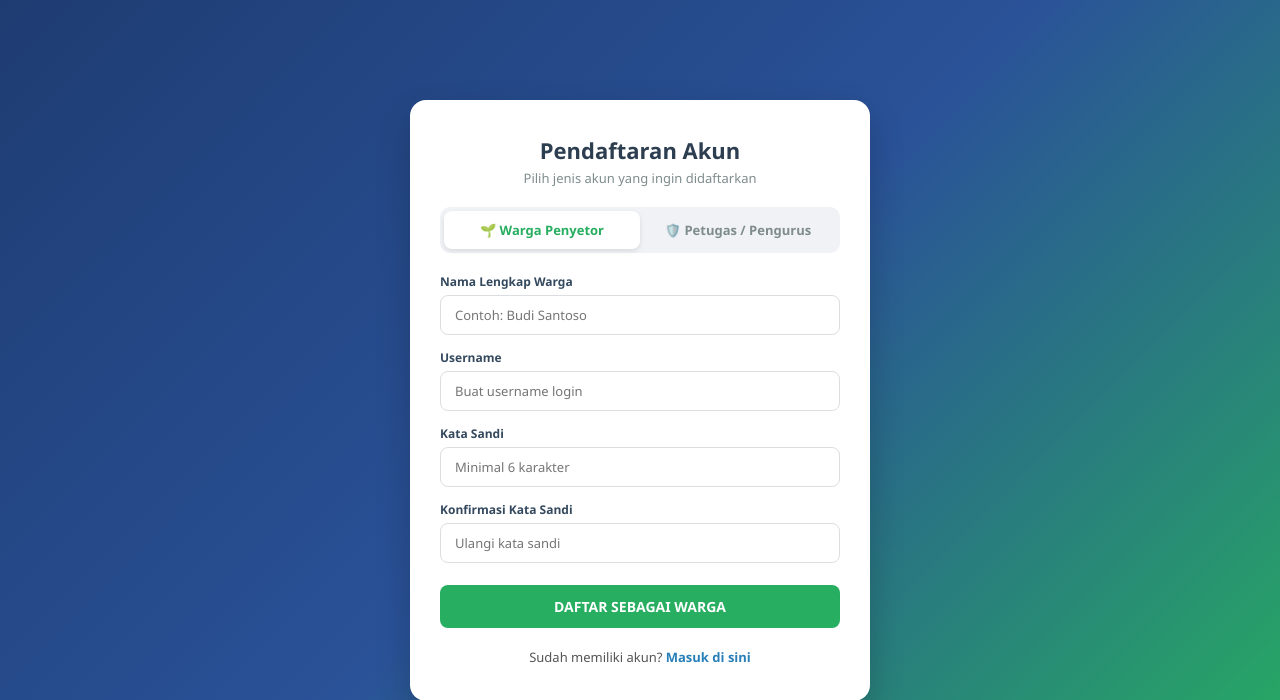
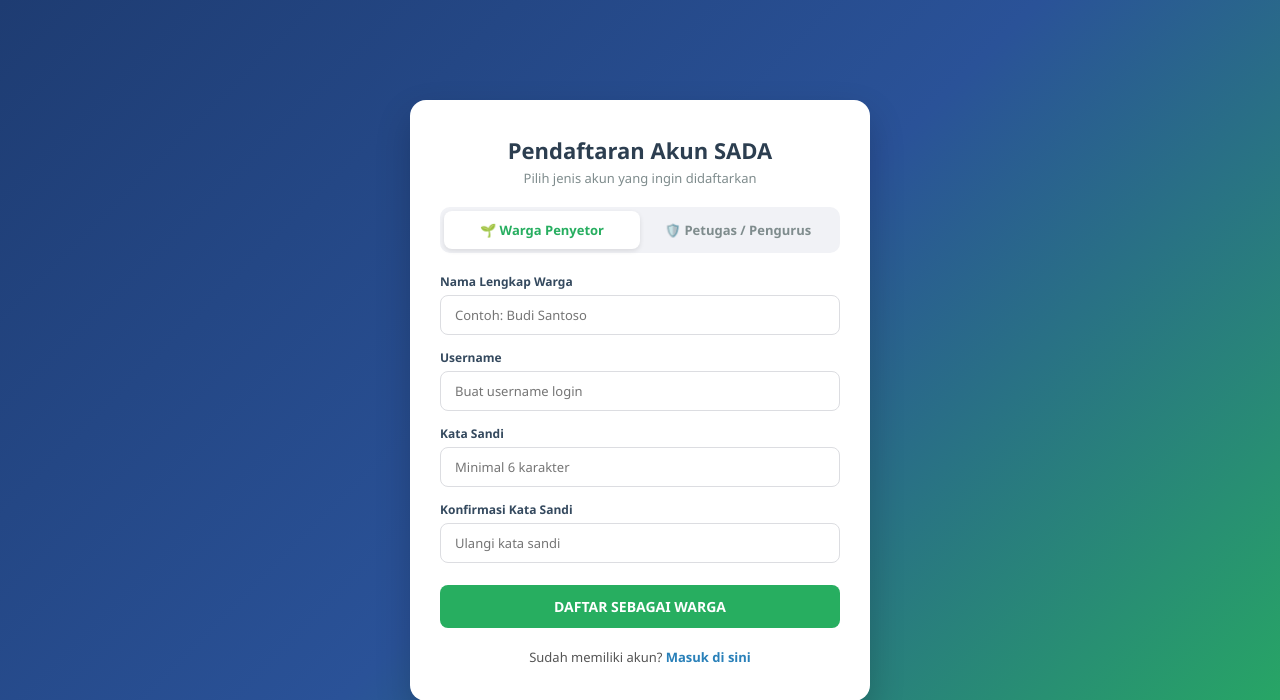
Before and after one commit to Aliansyah20/Bank-Sampah-Web, a Flask app: page /auth/register in a window 1280 px wide. Shown: the top 700 px of the page. Run offline with Flask 3, Linux system fonts and the light colour scheme.

Commit message:
Update register.html

```diff
--- a/app/templates/auth/register.html
+++ b/app/templates/auth/register.html
@@ -3,7 +3,7 @@
 <head>
     <meta charset="UTF-8">
     <meta name="viewport" content="width=device-width, initial-scale=1.0, maximum-scale=1.0, user-scalable=no">
-    <title>Daftar Akun - Bank Sampah</title>
+    <title>Daftar Akun -  SADA </title>
     <style>
         * { box-sizing: border-box; margin: 0; padding: 0; font-family: 'Segoe UI', Tahoma, Geneva, Verdana, sans-serif; }
         body {
@@ -109,7 +109,7 @@
 
     <div class="register-card">
         <div class="register-header">
-            <h2>Pendaftaran Akun</h2>
+            <h2>Pendaftaran Akun SADA </h2>
             <p>Pilih jenis akun yang ingin didaftarkan</p>
         </div>
 
```
